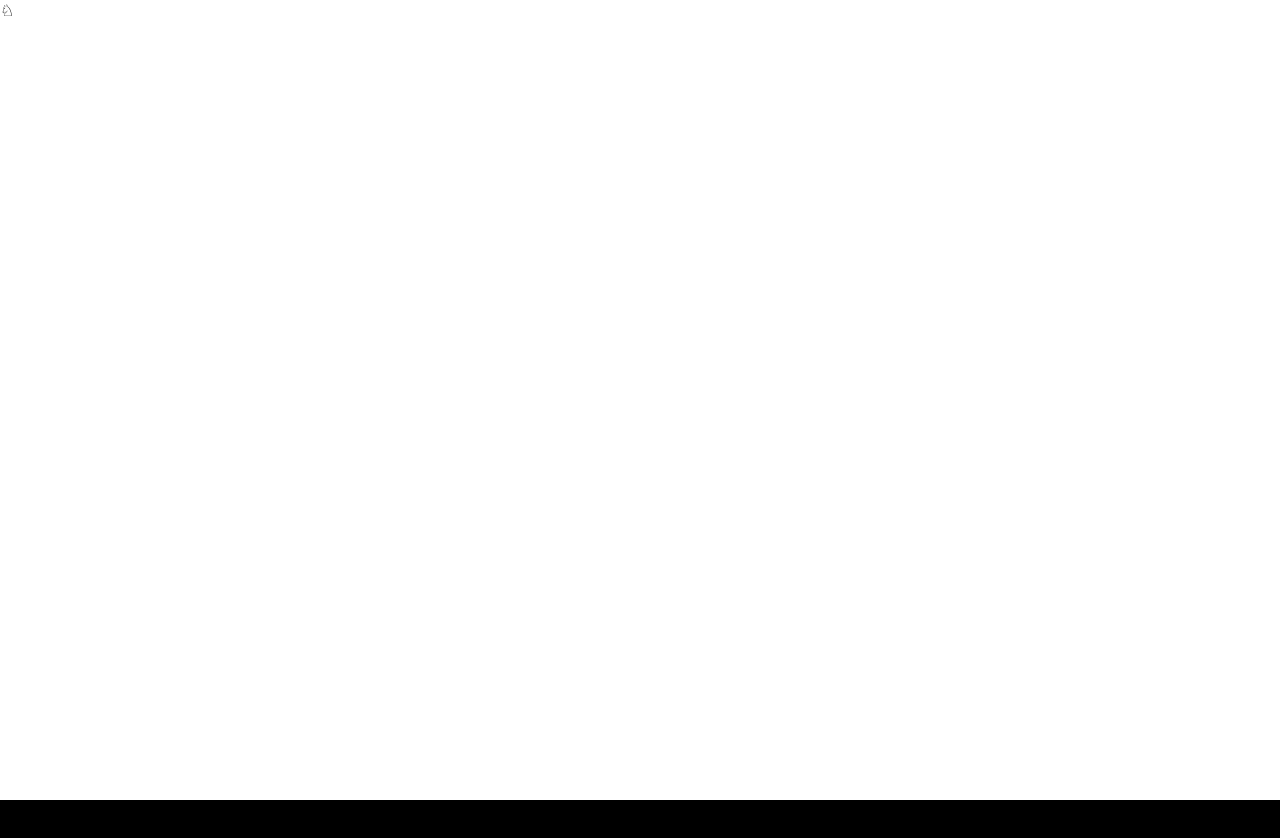
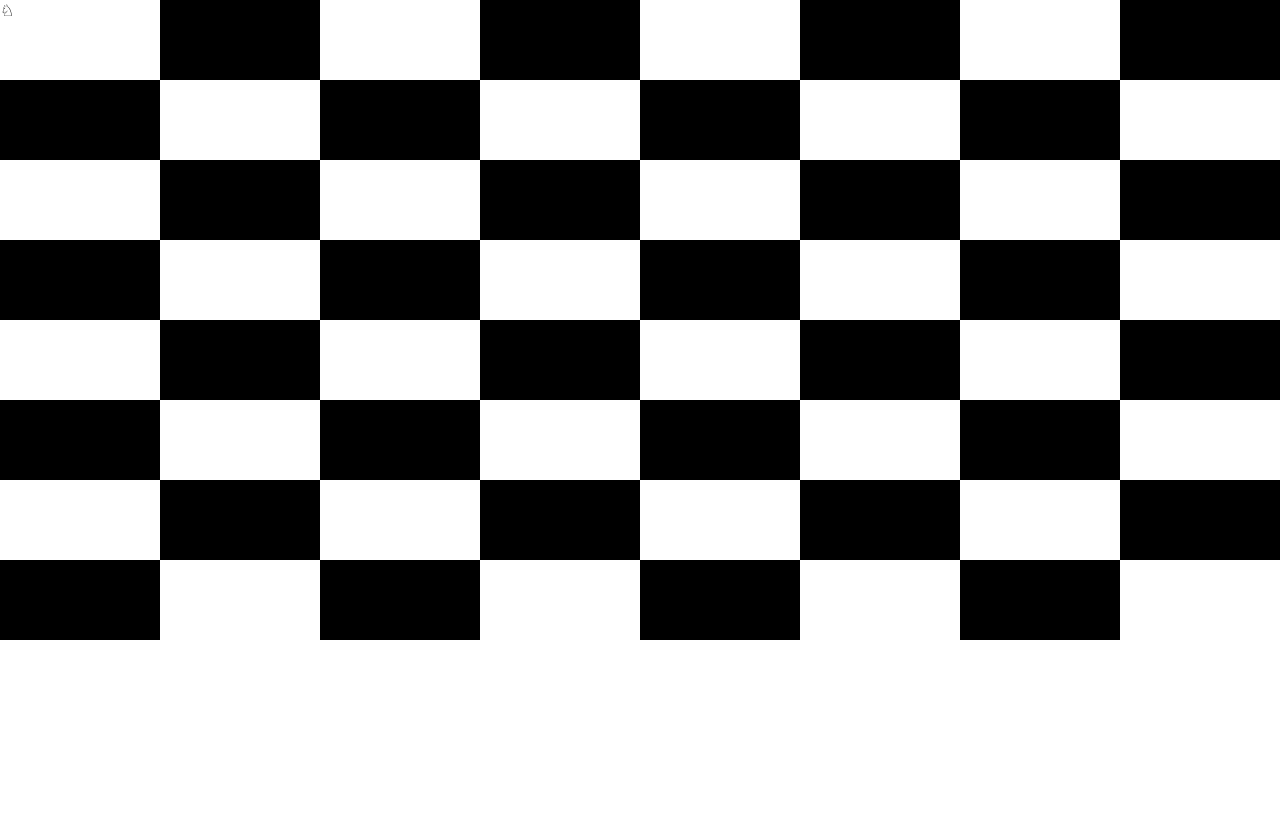
Before and after one commit to gaeun917/ReactDnD-KnightGame, a React (Create React App) app: page / in a window 1280 px wide. Shown: the top 838 px of the page. After the commit the page ends 800 px from the top, so only its background shows below. Built offline with nearby package versions, Linux system fonts and the light colour scheme.

Commit message:
set the checker board on renderSquare

```diff
--- a/src/Board.jsx
+++ b/src/Board.jsx
@@ -2,28 +2,36 @@
 import Square from './Square';
 import Knight from './Knight';
 
-export default function Board({ knightPosition }) {
+function renderSquare(i, [knightX, knightY]) {
+    const x = i % 8;
+    const y = Math.floor(i / 8);
+    const isKnightHere = (x === knightX && y === knightY);
+    const black = (x + y) % 2 === 1;
+    const piece = isKnightHere ? <Knight/> : null;
 
-    function renderSquare(x, y, [knightX, knightY]) {
-        const black = (x + y) % 2 === 1;
-        const isKnightHere = knightX === x && knightY === y;
-        const piece = isKnightHere ? <Knight/> : null;
-
-        return (
+    return (
+        <div key={i} style={{width: '12.5%', height: '12.5%'}}>
             <Square black={black}>
                 {piece}
             </Square>
-        );
+        </div>
+    );
+}
+
+export default function Board({knightPosition}) {
+    const squares = [];
+    for (let i = 0; i < 64; i++) {
+        squares.push(renderSquare(i, knightPosition));
     }
 
     return (
         <div style={{
             width: '100%',
-            height: '100%'
+            height: '100%',
+            display: 'flex',
+            flexWrap: 'wrap'
         }}>
-            {renderSquare(0, 0, knightPosition)}
-            {renderSquare(1, 0, knightPosition)}
-            {renderSquare(2, 0, knightPosition)}
+            {squares}
         </div>
     );
 }
--- a/src/Square.jsx
+++ b/src/Square.jsx
@@ -9,7 +9,7 @@
             backgroundColor: fill,
             color: stroke,
             width: '100%',
-            height: '100vh'
+            height: '10vh'
         }}>
             {children}
         </div>
```
